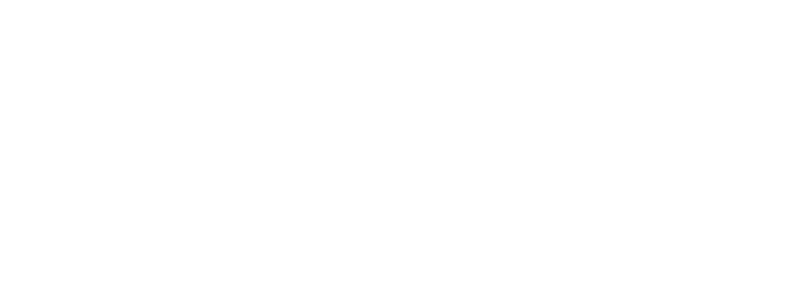
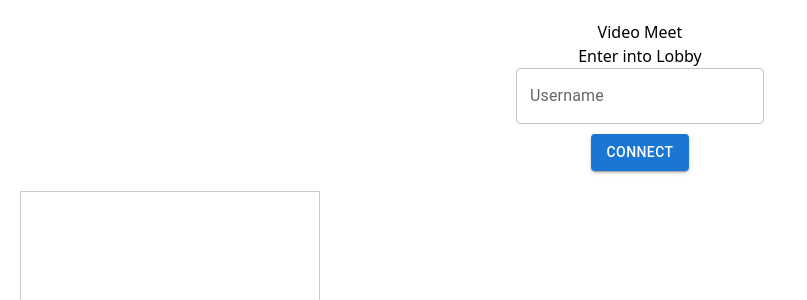
Before and after one commit to alisabir16767/VIDEOCALL, a React (Vite) app in the folder frontend/: page /1 in a window 1280 px wide. Before the commit this address had no page. Shown: the top 300 px of the page, without its empty margins (0-807 px from the left). Built offline with nearby package versions, Linux system fonts and the light colour scheme; no server answers.

Commit message:
video lobby is created

```diff
--- a/frontend/src/App.jsx
+++ b/frontend/src/App.jsx
@@ -3,6 +3,7 @@
 import Landing from "./pages/landing";
 import Authentication from "./pages/authentication";
 import { AuthProvider } from "./contexts/AuthContext";
+import VideoMeetComponent from "./pages/VideoMeet";
 
 function App() {
   return (
@@ -12,6 +13,7 @@
           <Routes>
             <Route path="/" element={<Landing />} />
             <Route path="/auth" element={<Authentication />} />
+            <Route path="/:url" element={<VideoMeetComponent />} />
           </Routes>
         </AuthProvider>
       </Router>
--- /dev/null
+++ b/frontend/src/pages/VideoMeet.jsx
@@ -0,0 +1,118 @@
+import React, { useRef, useState, useEffect } from "react";
+import TextField from "@mui/material/TextField";
+import Button from "@mui/material/Button";
+import "../styles/videoComponent.css"; // Make sure this file has styles for the video
+
+const server_url = "http://localhost:5000";
+var connections = {};
+const peerConfigConstraints = {
+  iceServers: [
+    {
+      urls: "stun:stun.l.google.com:19302",
+    },
+  ],
+};
+
+function VideoMeetComponent() {
+  const socketRef = useRef();
+  const socketIdRef = useRef();
+  const localVideoRef = useRef();
+
+  const [videoAvailable, setVideoAvailable] = useState(true);
+  const [audioAvailable, setAudioAvailable] = useState(true);
+  const [video, setVideo] = useState(null);
+  const [audio, setAudio] = useState(null);
+  const [screen, setScreen] = useState(null);
+  const [showModel, setShowModel] = useState(false);
+  const [screenAvailable, setScreenAvailable] = useState(false);
+  const [messages, setMessages] = useState([]);
+  const [message, setMessage] = useState("");
+  const [newMessages, setNewMessages] = useState([]);
+  const [askForUsername, setAskForUsername] = useState(true);
+  const [username, setUsername] = useState("");
+
+  const videoRef = useRef([]);
+  const [videos, setVideos] = useState([]);
+
+  const getPermissions = async () => {
+    try {
+      const userMediaStream = await navigator.mediaDevices.getUserMedia({
+        video: true,
+        audio: true,
+      });
+
+      if (userMediaStream.getVideoTracks().length > 0) {
+        setVideoAvailable(true);
+      } else {
+        setVideoAvailable(false);
+      }
+
+      if (userMediaStream.getAudioTracks().length > 0) {
+        setAudioAvailable(true);
+      } else {
+        setAudioAvailable(false);
+      }
+
+      if (navigator.mediaDevices.getDisplayMedia) {
+        setScreenAvailable(true);
+      } else {
+        setScreenAvailable(false);
+      }
+
+      window.localStream = userMediaStream;
+      if (localVideoRef.current) {
+        localVideoRef.current.srcObject = userMediaStream;
+      }
+    } catch (e) {
+      console.error("Error getting permissions: ", e);
+      setVideoAvailable(false);
+      setAudioAvailable(false);
+    }
+  };
+
+  useEffect(() => {
+    getPermissions();
+  }, []);
+
+  return (
+    <div style={{ textAlign: "center", padding: "20px" }}>
+      <h1>Video Meet</h1>
+      {askForUsername ? (
+        <div>
+          <h2>Enter into Lobby</h2>
+          <TextField
+            id="outlined-basic"
+            label="Username"
+            variant="outlined"
+            value={username}
+            onChange={(e) => setUsername(e.target.value)}
+            style={{ marginBottom: "10px" }}
+          />
+          <br />
+          <Button
+            variant="contained"
+            onClick={() => {
+              setAskForUsername(false);
+            }}
+          >
+            Connect
+          </Button>
+          <div style={{ marginTop: "20px" }}>
+            <video
+              ref={localVideoRef}
+              autoPlay
+              muted
+              style={{ width: "300px", border: "1px solid #ccc" }}
+            ></video>
+          </div>
+        </div>
+      ) : (
+        <div>
+          <h2>Welcome to the room, {username}</h2>
+        </div>
+      )}
+    </div>
+  );
+}
+
+export default VideoMeetComponent;
```
Also changed, not shown: frontend/src/styles/videoComponent.css (added).
